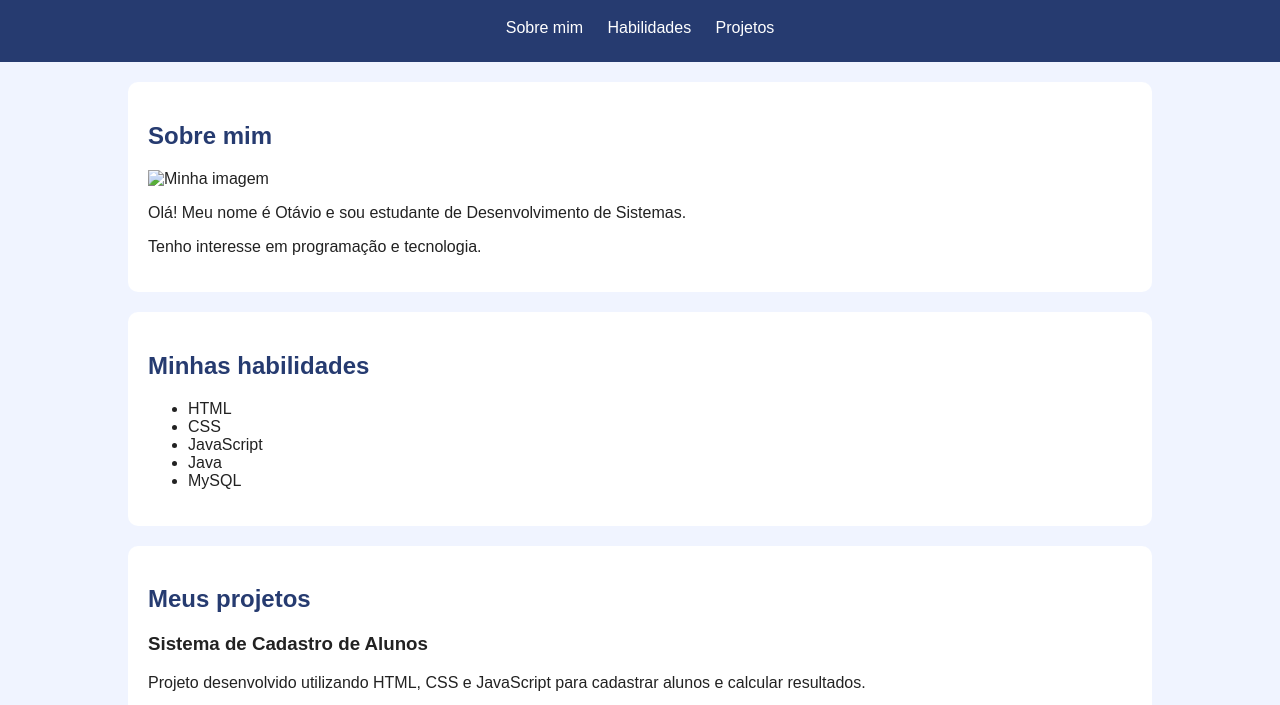
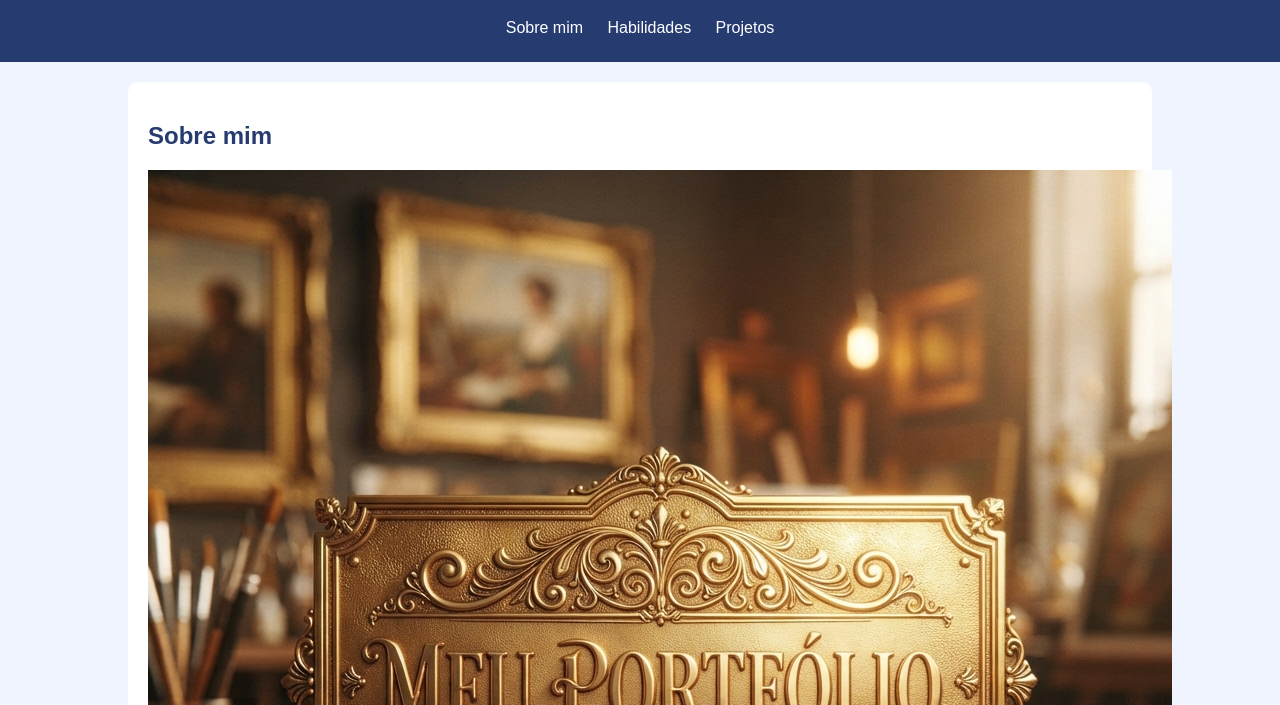
Before and after one commit to Otavioluis6924/meu-portifolio, a plain HTML site: page index.html in a window 1280 px wide. Shown: the part 86-791 px from the top of the page. Drawn offline with Linux system fonts and the light colour scheme.

Commit message:
Update index.html

```diff
--- a/index.html
+++ b/index.html
@@ -24,7 +24,7 @@
         <section id="sobre">
             <h2>Sobre mim</h2>
 
-            <img src="./meu.png" alt="Minha imagem" class="foto">
+            <img src="./meu.jpg" alt="Minha imagem" class="foto">
 
             <p>Olá! Meu nome é Otávio e sou estudante de Desenvolvimento de Sistemas.</p>
             <p>Tenho interesse em programação e tecnologia.</p>
```
